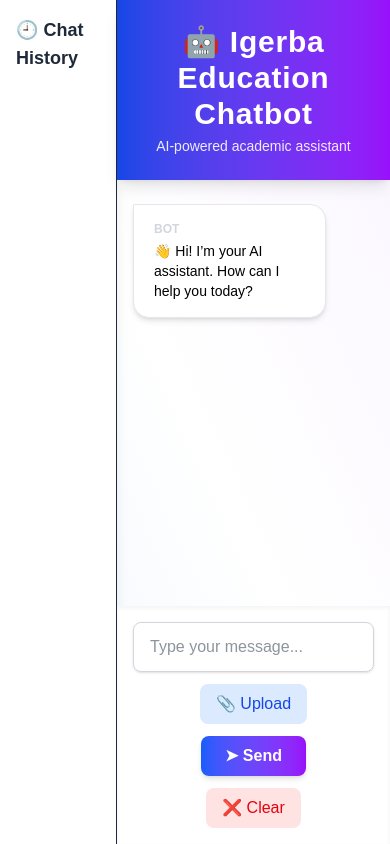
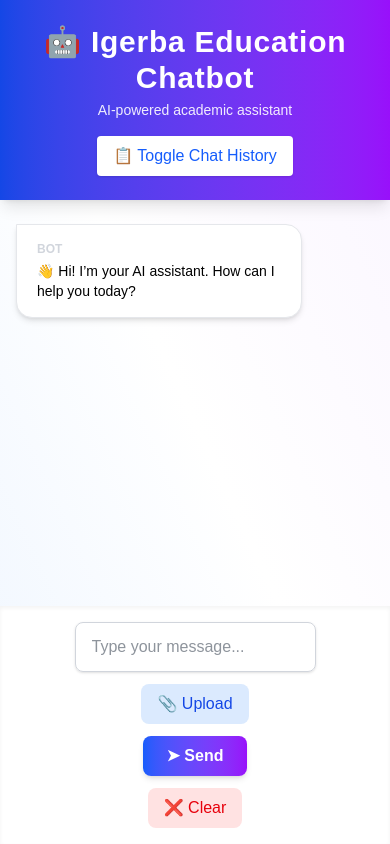
Before and after one commit to msreeharshitha/multimodal-chatbot, a Next.js app: page /chat in a window 390 px wide. Built offline with nearby package versions, Linux system fonts and the light colour scheme.

Commit message:
final_changes

```diff
--- a/app/api/chat/route.ts
+++ b/app/api/chat/route.ts
@@ -42,11 +42,12 @@ function retrieveRelevantDocs(msgs: any[]): string {
     "Common image use cases",
     "Helpful doc about multimodal AI",
   ];
-  const last = msgs[msgs.length - 1]?.content?.toLowerCase() || "";
+
+  const lastMsg = msgs[msgs.length - 1]?.content?.toLowerCase() || "";
 
   return docs
     .filter((doc) =>
-      doc.toLowerCase().split(" ").some((keyword) => last.includes(keyword))
+      doc.toLowerCase().split(" ").some((keyword) => lastMsg.includes(keyword))
     )
     .join("\n");
 }
@@ -56,12 +57,12 @@ export async function POST(req: Request) {
   try {
     const formData = await req.formData();
     const messagesStr = formData.get("messages") as string;
-    const image = formData.get("image") as File | null;
+    const image = formData.get("file") as File | null;
 
     const messages: any[] = JSON.parse(messagesStr || "[]");
     let extractedText = "";
 
-    // 🖼️ OCR: Image processing if uploaded
+    // 🖼️ OCR Handling
     if (image) {
       try {
         if (!image.type.startsWith("image/")) {
@@ -76,7 +77,6 @@ export async function POST(req: Request) {
         await fs.writeFile(tempPath, buffer);
 
         const worker = await createWorker();
-
         await worker.load();
         await worker.loadLanguage("eng");
         await worker.initialize("eng");
@@ -102,7 +102,7 @@ export async function POST(req: Request) {
       });
     }
 
-    // 🔧 Tool calling
+    // 🧩 Tool Calling
     const toolCall = handleToolCalling(messages[messages.length - 1]?.content || "");
     if (toolCall) {
       return NextResponse.json({
@@ -117,13 +117,10 @@ export async function POST(req: Request) {
       content: `Use this knowledge:\n${context}`,
     });
 
-    // 🔑 GROQ API call
+    // 🔑 GROQ API Integration
     const apiKey = process.env.GROQ_API_KEY;
     if (!apiKey) {
-      return NextResponse.json(
-        { error: "GROQ API key missing" },
-        { status: 500 }
-      );
+      return NextResponse.json({ error: "GROQ API key missing" }, { status: 500 });
     }
 
     const groqRes = await fetch("https://api.groq.com/openai/v1/chat/completions", {
@@ -166,9 +163,6 @@ export async function POST(req: Request) {
     });
   } catch (err) {
     console.error("Server Error:", err);
-    return NextResponse.json(
-      { error: "Internal Server Error" },
-      { status: 500 }
-    );
+    return NextResponse.json({ error: "Internal Server Error" }, { status: 500 });
   }
 }
--- a/app/chat/page.tsx
+++ b/app/chat/page.tsx
@@ -19,6 +19,7 @@ export default function ChatPage() {
   const [file, setFile] = useState<File | null>(null);
   const [editingIndex, setEditingIndex] = useState<number | null>(null);
   const [editedInput, setEditedInput] = useState("");
+  const [sidebarOpen, setSidebarOpen] = useState(false);
   const scrollRef = useRef<HTMLDivElement>(null);
 
   const sendMessage = async () => {
@@ -63,29 +64,42 @@ export default function ChatPage() {
   }, [messages]);
 
   return (
-    <div className="flex min-h-screen bg-gradient-to-tr from-blue-50 via-white to-purple-50 text-gray-800">
-      <aside className="w-64 bg-white shadow-lg p-4 border-r">
+    <div className="flex flex-col md:flex-row min-h-screen bg-gradient-to-tr from-blue-50 via-white to-purple-50 text-gray-800">
+      {/* Sidebar */}
+      <aside
+        className={`md:w-64 w-full bg-white shadow-lg p-4 border-r transition-transform duration-300 ease-in-out ${
+          sidebarOpen ? "block" : "hidden md:block"
+        }`}
+      >
         <h2 className="text-lg font-bold mb-4">🕘 Chat History</h2>
-        <ul className="space-y-2 text-sm">
+        <ul className="space-y-2 text-sm max-h-[70vh] overflow-y-auto">
           {messages
             .filter((m) => m.role === "user")
             .map((msg, idx) => (
               <li
                 key={idx}
-                className="p-2 bg-gray-50 rounded hover:bg-blue-100 truncate cursor-pointer"
+                className="p-2 bg-gray-100 rounded hover:bg-blue-200 cursor-pointer transition truncate"
+                title={msg.content}
               >
-                {msg.content.slice(0, 30)}
+                {msg.content.slice(0, 40)}
               </li>
             ))}
         </ul>
       </aside>
 
+      {/* Main Chat Area */}
       <div className="flex-1 flex flex-col">
         <header className="bg-gradient-to-r from-blue-700 to-purple-600 text-white p-6 text-center shadow-lg">
           <h1 className="text-3xl sm:text-4xl font-bold tracking-wide">
             🤖 Igerba Education Chatbot
           </h1>
           <p className="text-sm opacity-90 mt-1">AI-powered academic assistant</p>
+          <button
+            className="md:hidden mt-4 bg-white text-blue-600 px-4 py-2 rounded shadow"
+            onClick={() => setSidebarOpen((prev) => !prev)}
+          >
+            📋 Toggle Chat History
+          </button>
         </header>
 
         <main className="flex-1 overflow-y-auto px-4 sm:px-6 py-6">
```
